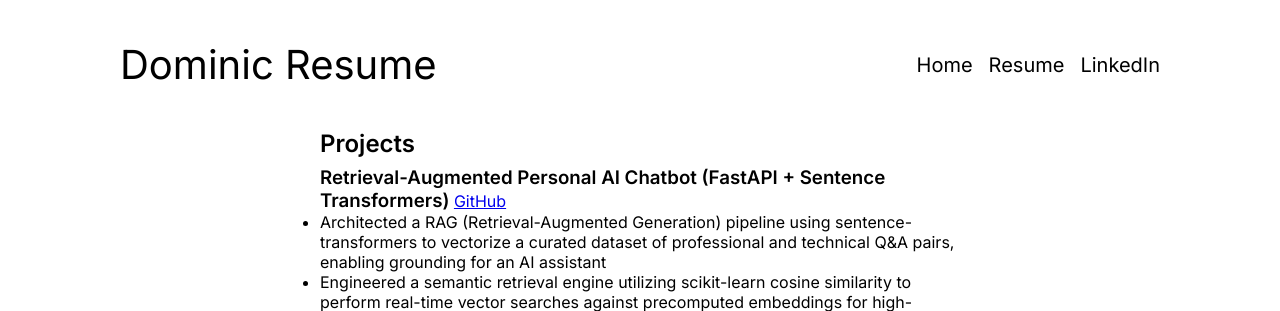
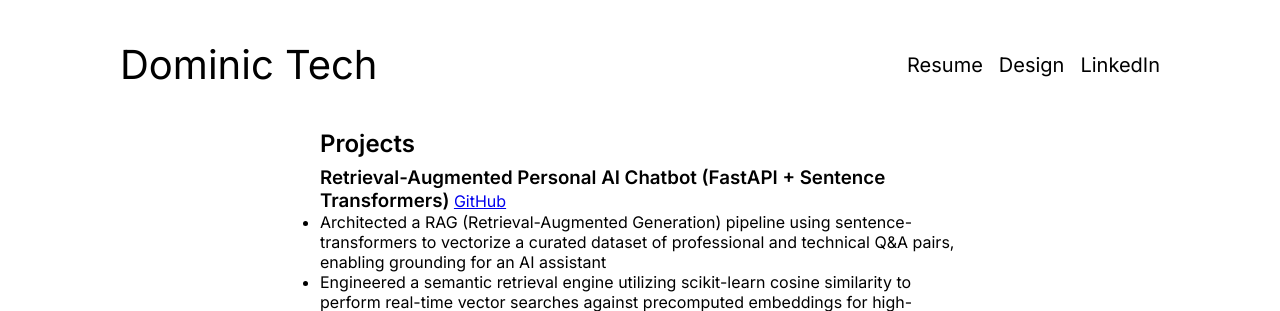
Before and after one commit to dominiccc13/augmented-chatbot-2, a FastAPI app: page /resume in a window 1280 px wide. Shown: the top 311 px of the page. Run offline with FastAPI, Linux system fonts and the light colour scheme; parts of the project's set-up code (start-up, migrations or seed data) failed here and were passed over.

Commit message:
nearly done

```diff
--- a/static/style_resume.css
+++ b/static/style_resume.css
@@ -20,17 +20,21 @@ header {
     left: 0;
     right: 0; */
 }
-header h1 {
+header #logo {
     font-size: 2.5rem;
     font-weight: 100;
 }
-header a {
+header a:first-of-type {
+    text-decoration: none;
+    color: black;
+}
+header a:nth-of-type(1) {
+    margin-left: auto;
+}
+header a:not(h1 a) {
     font-size: 1.25rem;
     color: black;
     text-decoration: none;
-}
-header a:first-of-type {
-    margin-left: auto;
 }
 
 .container {
--- a/templates/design.html
+++ b/templates/design.html
@@ -5,9 +5,9 @@
     </head>
     <body>
         <header>
-            <h1>Dominic Resume</h1>
-            <a href="/">Home</a>
+            <h1 id="logo"><a href="/">Dominic Tech</a></h1>
             <a href="/resume">Resume</a>
+            <a href="/design">Design</a>
             <a href="https://www.linkedin.com/in/dominic-stefani-723290387/" target="_blank">LinkedIn</a>
         </header>
         <div class="container">
--- a/templates/index.html
+++ b/templates/index.html
@@ -11,9 +11,11 @@
 <body id="body">
 <body id="body" class="chatting">
     <header>
-        <h1>Dominic Tech</h1>
-        <a href="/">Home</a>
+        <h1 id="logo"><a href="/">Dominic Tech</a></h1>
+        <!-- <h1>Dominic Tech</h1>
+        <a href="/resume">Home</a> -->
         <a href="/resume">Resume</a>
+        <a href="/design">Design</a>
         <a href="https://www.linkedin.com/in/dominic-stefani-723290387/" target="_blank">LinkedIn</a>
     </header>
     <div id="chatbot">
--- a/templates/resume.html
+++ b/templates/resume.html
@@ -5,9 +5,9 @@
     </head>
     <body>
         <header>
-            <h1>Dominic Resume</h1>
-            <a href="/">Home</a>
+            <h1 id="logo"><a href="/">Dominic Tech</a></h1>
             <a href="/resume">Resume</a>
+            <a href="/design">Design</a>
             <a href="https://www.linkedin.com/in/dominic-stefani-723290387/" target="_blank">LinkedIn</a>
         </header>
         <div id="projects" class="container">
```
Also changed, not shown: static/style.css (+9 -13 lines), static/style_design.css (+9 -5 lines).
